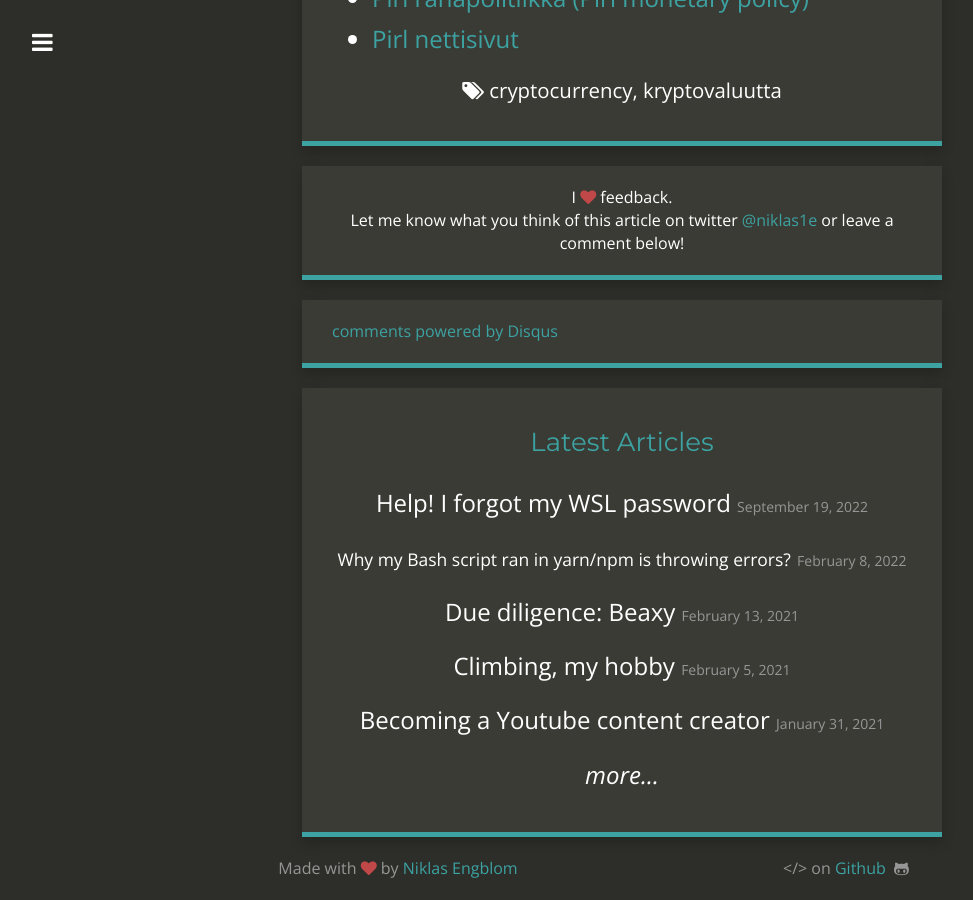
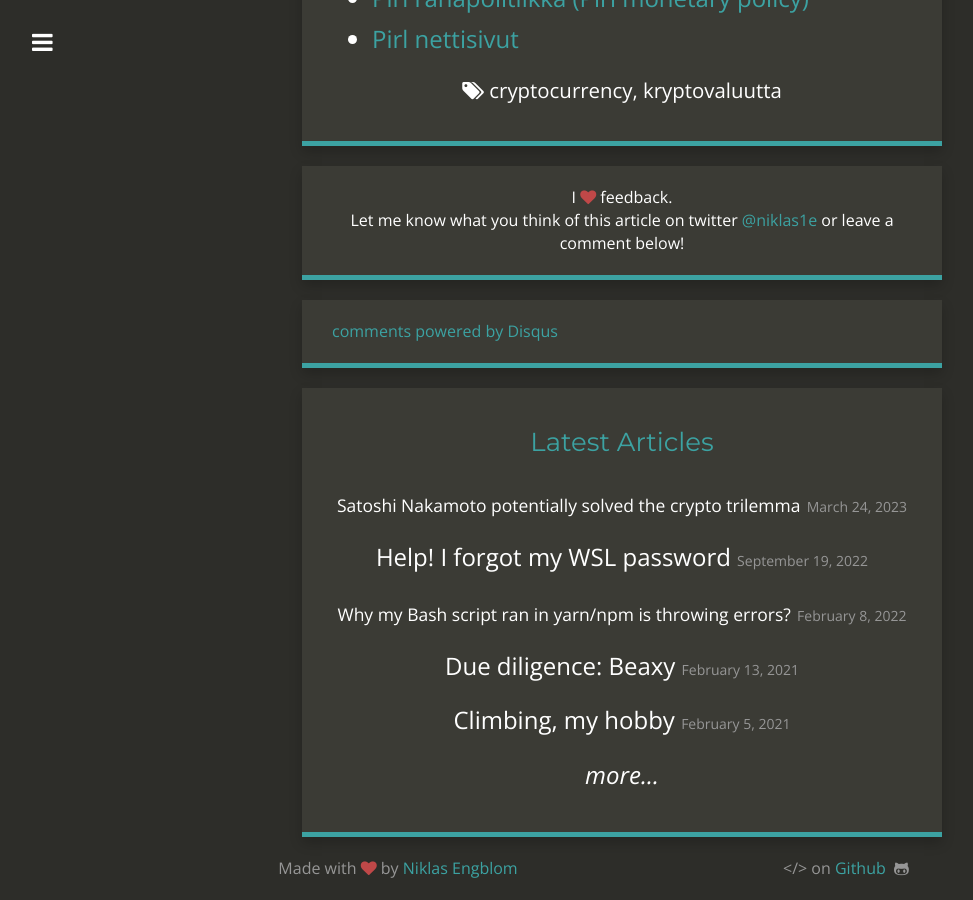
Before and after one commit to niklas-e/niklas-e.github.io, a Jekyll site: the page built from _posts/2019-02-26-ja-hommahan-eskaloitui.md, in a window 1280 px wide and 900 px high, scrolled down 4404 px. Shown: the whole window, without its empty margins (18-991 px from the left). Built offline with Jekyll 4.4.1, drawn with Linux system fonts in a browser that asks for light colours; nearby versions of some CDN libraries; comment, search, counter and statistics services are not loaded; part of the change alters nothing that is shown; some of the changed text lies outside the part shown.

Commit message:
Publish a new post

```diff
--- a/_includes/footer.html
+++ b/_includes/footer.html
@@ -67,15 +67,3 @@
 
 </script>
 {% endif %}
-
-{% if site.google_analytics %}
-<!-- Global site tag (gtag.js) - Google Analytics -->
-<script async src="https://www.googletagmanager.com/gtag/js?id={{ site.google_analytics }}"></script>
-<script>
-  window.dataLayer = window.dataLayer || [];
-  function gtag() { dataLayer.push(arguments); }
-  gtag('js', new Date());
-
-  gtag('config', '{{ site.google_analytics }}');
-</script>
-{% endif %}
--- a/_includes/image.html
+++ b/_includes/image.html
@@ -1,4 +1,4 @@
 <figure class="image">
-    <img src="{{ include.url }}" alt="{{ include.description }}">
+    <img src="{{ include.url }}" alt="{{ include.alt || include.description }}" style="{{ include.style }}">
     <figcaption>{{ include.description }}</figcaption>
 </figure>
--- /dev/null
+++ b/_posts/2023-03-24-satoshi-nakamoto-solved-the-crypto-trilemma.md
@@ -0,0 +1,99 @@
+---
+layout:     post
+title:      'Satoshi Nakamoto potentially solved the crypto trilemma'
+date:       2023-03-24 16:00:00
+author:     Niklas Engblom
+summary:    Exploring the potential identity of Satoshi Nakamoto and the plausible solution to the crypto trilemma.
+categories: Tech
+thumbnail:  bitcoin
+tags:
+ - cryptocurrency
+---
+
+Disclaimer: At the time of writing this piece [Satoshi Nakamoto](https://en.wikipedia.org/wiki/Satoshi_Nakamoto){:target='_blank'} is officially an unknown entity, but there has been quite a few speculations about the identity behind the pseudonym. Might be a single person, might be a group of people.
+
+In this article, we delve into the intriguing possibility that Yonatan Sompolinsky, a pioneer in the field of cryptocurrency, might be Satoshi Nakamoto. We explore how his work, particularly on improving the Nakamoto consensus and creating new protocols, has the potential to address the long-standing challenge of the crypto trilemma. Without further ado, let's examine the evidence and see if Yonatan could be the person behind the pseudonym that revolutionized digital currency.
+
+## 1. Timing
+
+- Satoshi disappeared from [Bitcoin Talk](https://bitcointalk.org/index.php?action=profile;u=3){:target='_blank'} forum, on December 2010. Bitcoin Talk was the main social space for Bitcoin at the time.
+- Yonatan joined Twitter on December 2010.
+
+{% include image.html style="width:100%" url="/img/yonatan-twitter.png" alt="Screenshot of Yonatan's Twitter profile which displays join date of December 2010" %}
+
+Is it possible that Satoshi believed it would be in Bitcoin's best interest for people not to associate him with it, prompting him to abandon his pseudonym? Perhaps, after leaving the forum, he chose to embrace his true identity and join the world of social media on the then-emerging platform, Twitter, to continue his work in the field. This shift in his online presence could have been a strategic decision to maintain a low profile while still contributing to the cryptocurrency community.
+
+## 2. Crypto pioneer
+
+Yonatan was there at the cryptos inception. He also authored [GHOST protocol](https://eprint.iacr.org/2013/881.pdf){:target='_blank'} with Aviv Zohar on 2013, which later was referenced by Vitalik Buterin in [Ethereum whitepaper](https://ethereum.org/en/whitepaper/){:target='_blank'}. Because GHOST was published only four years after Bitcoin's birth, I'd think Yonatan had to be working on the same concepts when Bitcoin was born.
+
+## 3. Nakamoto consensus
+
+The Nakamoto consensus is the underlying mechanism used by Bitcoin to maintain agreement among participants in the network. It relies on a process called Proof of Work, where miners compete to solve complex mathematical problems, ensuring the security and integrity of the blockchain. In order to improve the Nakamoto consensus in such a way as Yonatan has done, you must have a deep understanding of the consensus mechanism and its intricacies. Yonatan's expertise in this area is so extensive that one might wonder if he was at least partly involved in creating the original consensus.
+
+At this point I have to give first mention to [Kaspa](https://kaspa.org/){:target='_blank'} for this to make more sense. Kaspa is a cryptocurrency (layer 1) released in November 2021. Its current protocol, PHANTOM GHOSTDAG, is a scalable generalization of Nakamoto consensus. Next up in relatively near future of Kaspa the DAG KNIGHT protocol will be adopted. Both of these protocols have their roots in the Bitcoin whitepaper and the GHOST protocol, which Yonatan co-authored.
+
+I'd say these are not trivial academic research papers, but see for yourself.
+
+* 2013 GHOST: <https://eprint.iacr.org/2013/881.pdf>{:target='_blank'}
+* 2016 SPECTRE: <https://eprint.iacr.org/2016/1159.pdf>{:target='_blank'}
+* 2018 PHANTOM: <https://eprint.iacr.org/archive/2018/104/1517346667.pdf>{:target='_blank'}
+* 2021 PHANTOM GHOSTDAG: <https://eprint.iacr.org/2018/104.pdf>{:target='_blank'}
+* 2022 DAG KNIGHT: <https://eprint.iacr.org/2022/1494.pdf>{:target='_blank'} (released exactly 14 years (to the day) after Bitcoin)
+
+So what if Yonatan's contributions to crypto industry starts with Bitcoin and then continues with iterative improvements on Nakamoto consensus over the following years reaching its full potential in DAG KNIGHT protocol? Wouldn't it make sense for Satoshi to keep on working on the issues of the initial version? Could it be we should add **2008 Nakamoto consensus** to the list above?
+
+## 4. Pseudonym from an anagram
+
+This might feel a bit far fetched, but it's not rare to create a pseudonym with help of an anagram. So what would be the anagram in this case?
+
+Yonatan Sompolinsky -> Onny Satosi Nakamoto
+
+So Yonatan is from Israel and they speak Hebrew in there. If you pronounce 'Onny' in English it will sound like `אני` in Hebrew. `אני` means 'I am' in hebrew. Try with e.g. Google Translator: <https://translate.google.com/?sl=en&tl=iw&text=I%20am&op=translate>{:target='_blank'}
+
+## 5. Birthday
+
+Yonatan's birthday is the same as Satoshi (April 5) had in their profile on e.g. P2P Foundation forum (one of the first places where Bitcoin was announced).
+
+However it's good to note the leading theory for Satoshi's birthday. April 5 is a very significant date in U.S. monetary history. It is the date of [Executive Order 6102 by Franklin D. Roosevelt](https://www.presidency.ucsb.edu/documents/executive-order-6102-requiring-gold-coin-gold-bullion-and-gold-certificates-be-delivered){:target='_blank'}. Private ownership or "hoarding" of gold coin, bullion and certificates were outlawed by the order. Only small amounts (valued under $100) were allowed, for use in industrial trades, or a few other exceptions. Americans were also required to cede any significant amount of gold to the Federal Reserve in exchange for dollars. Roosevelt then devalued those dollars to make it easier to repay the huge debt that had built up during the Great Depression.
+
+Why would Satoshi pick that date from monetary history? It's known Satoshi was concerned about the power of individuals to preserve their wealth and keep it safe from state intervention.
+
+## 6. Personality
+
+Yonatan's personality fits with Satoshi
+
+Yonatan is a humble human being and overall very likeable in interviews. He seems to not want to be in the spotlight, even though he has done a lot of groundbreaking work...
+
+...just like Satoshi who hid behind the pseudonym.
+
+## 7. The crypto trilemma
+
+The crypto trilemma is a concept that addresses the challenges faced by decentralized digital currencies, such as Bitcoin. At its core, the trilemma highlights the difficulty of simultaneously achieving three essential properties for a blockchain-based system: decentralization, security, and scalability. In simple terms, it's challenging to design a cryptocurrency that is fully decentralized, highly secure, and can efficiently handle a large number of transactions without compromising any of these key aspects.
+
+Very plausible solution for the crypto trilemma has already been published, as you probably realised while reading that DAG KNIGHT publication above. Yep, it indeed could be a way to address the trilemma and therefore it is really groundbreaking. Many have spent countless hours on finding a way to overcome the trilemma and Yonatan Sompolinsky and Michael Sutton are the first ones to propose a complete solution backed up by academic research.
+
+## 8. Miscellaneous
+
+* Yonatan: "I am not taking it lightly to build another coin" during an interview section related to Bitcoin [LunarCrush Live with Kaspa!](https://youtu.be/evhGI_3oSvc?t=1238){:target='_blank'} at 20:38
+  * Could have been just a reference to oversaturated industry or maybe a slip of tongue because he had built a coin before (Bitcoin)
+* Yonatan replies to a couple of tweets pointed/related to Satoshi he wasn't mentioned in
+  * [Thank you Satoshi](https://twitter.com/hashdag/status/1382359025560518657?s=20){:target='_blank'}
+  * [Satoshi has been dead for many years](https://twitter.com/hashdag/status/1358530514483896326?s=20){:target='_blank'}
+* Kaspa has a hebrew message in its genesis (first-ever) block mentioning Silver and Gold, which is quite clear reference to Kaspa and Bitcoin.
+  * In case you didn't know, Bitcoin is referred as digital gold and Kaspa means literally silver in Ancient Aramaic
+* Oh by the way, did you notice it from the Twitter screenshot? He had "a real imposter" in his bio. Indeed, Satoshi Nakamoto is one of the best imposters of the century.
+
+Okay, maybe that is enough. I know it is just speculation and it might be time to tighten up the tinfoil hat, but it's still fun once in a while to play the guessing game. However, at this point you might have already forgotten the title of this post which had trilemma in it too.
+
+## Conclusion
+
+While we may never know for certain if Yonatan Sompolinsky is the elusive Satoshi Nakamoto, the evidence presented in this article provides a compelling case for considering him as a strong candidate. His deep understanding of the Nakamoto consensus, his continuous contributions to the field, and his work on groundbreaking protocols all point to someone who has the knowledge and drive to tackle the crypto trilemma.
+
+The DAG KNIGHT protocol, in particular, stands out as a potential solution to the long-standing challenge of achieving decentralization, security, and scalability simultaneously. If Yonatan is indeed Satoshi, it would make sense for him to continue refining and improving upon the initial concepts introduced with Bitcoin, working tirelessly to overcome the limitations of the original design.
+
+Regardless of whether Yonatan is Satoshi Nakamoto or not, his work has undeniably played a significant role in advancing the field of cryptocurrencies and blockchain technology. His efforts to address the crypto trilemma have the potential to shape the future of digital currencies and pave the way for a new era of secure, decentralized, and scalable financial systems.
+
+---
+
+Thank you for reading and leave a comment on what you think!
```
Also changed, not shown: img/yonatan-twitter.png (added).
